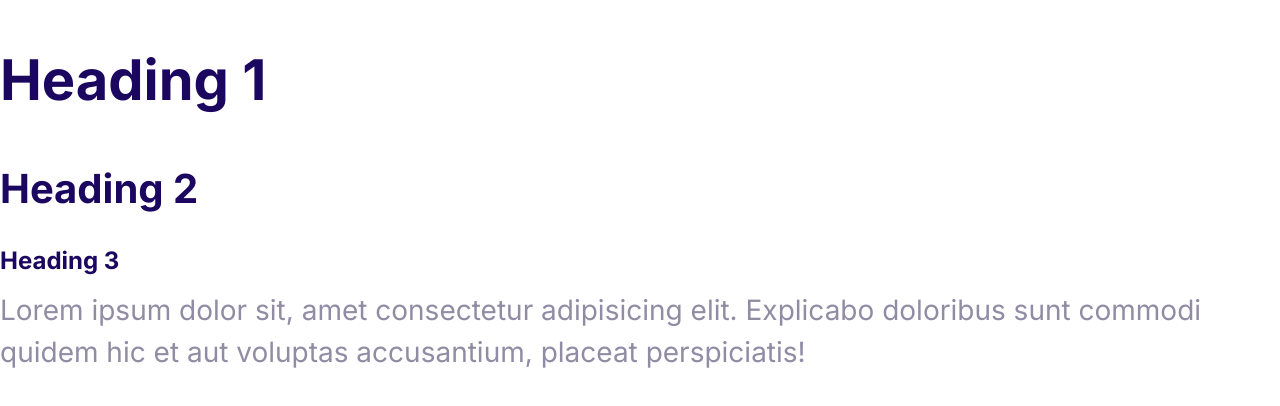
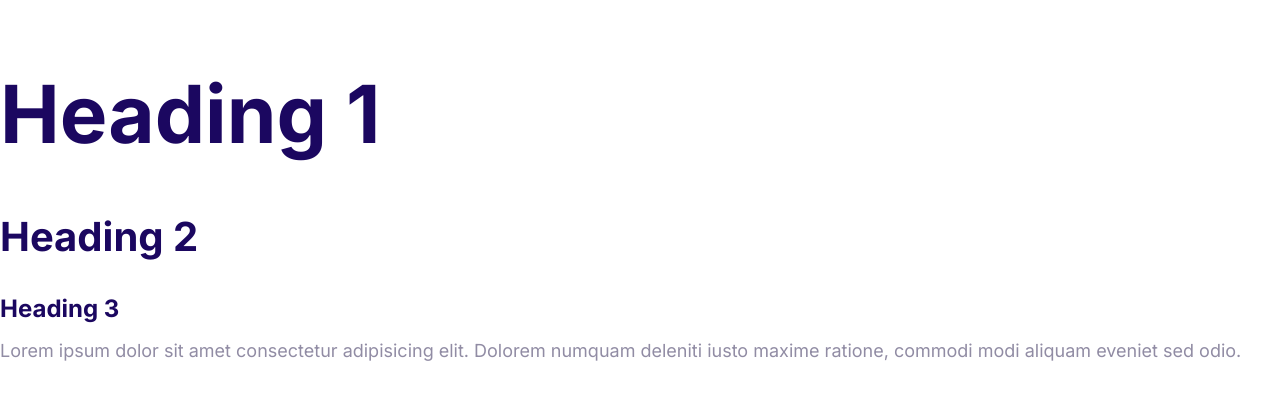
Before and after one commit to Marwan1hesham/moshify, a plain HTML site: page index.html in a window 1280 px wide. Drawn offline with Linux system fonts and the light colour scheme.

Commit message:
Define the styles for the fonts.

```diff
--- a/css/styles.css
+++ b/css/styles.css
@@ -40,7 +40,7 @@
 
 @media screen and (min-width: 1024px) {
     body {
-        font-size: 2.8rem;
+        font-size: 1.8rem;
     }
 
     h1 {
--- a/index.html
+++ b/index.html
@@ -4,23 +4,21 @@
     <meta charset="UTF-8" />
     <meta name="viewport" content="width=device-width, initial-scale=1.0" />
     <title>Document</title>
-    <link rel="preconnect" href="https://fonts.googleapis.com" />
-    <link rel="preconnect" href="https://fonts.gstatic.com" crossorigin />
+    <link rel="preconnect" href="https://fonts.gstatic.com" />
     <link
-      href="https://fonts.googleapis.com/css2?family=Inter:ital,opsz,wght@0,14..32,100..900;1,14..32,100..900&display=swap"
+      href="https://fonts.googleapis.com/css2?family=Inter:wght@400;700&display=swap"
       rel="stylesheet"
     />
+    <link rel="stylesheet" href="css/normalize.css" />
     <link rel="stylesheet" href="css/styles.css" />
-    <link rel="stylesheet" href="css/normalize.css" />
   </head>
   <body>
     <h1>Heading 1</h1>
     <h2>Heading 2</h2>
     <h3>Heading 3</h3>
     <p>
-      Lorem ipsum dolor sit, amet consectetur adipisicing elit. Explicabo
-      doloribus sunt commodi quidem hic et aut voluptas accusantium, placeat
-      perspiciatis!
+      Lorem ipsum dolor sit amet consectetur adipisicing elit. Dolorem numquam
+      deleniti iusto maxime ratione, commodi modi aliquam eveniet sed odio.
     </p>
   </body>
 </html>
```
